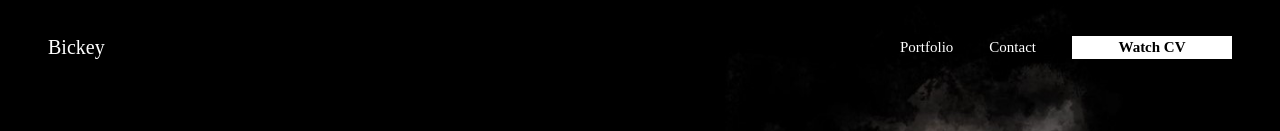
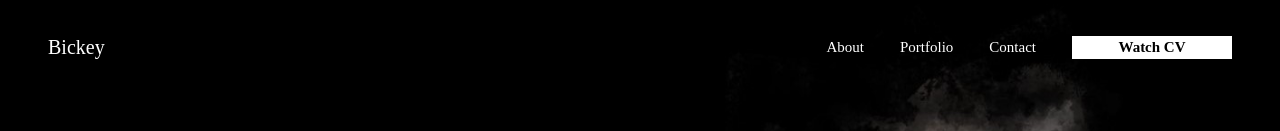
Before and after one commit to bikiyam/Bickey, a Nuxt app: page / in a window 1280 px wide. Shown: the top 131 px of the page. Built offline with nearby package versions, Linux system fonts and the light colour scheme.

Commit message:
Video alignment

```diff
--- a/components/navbar.vue
+++ b/components/navbar.vue
@@ -9,6 +9,9 @@
         </NuxtLink>
         <div class="flex gap-9 pt-1 text-[15px] font-light">
             <NuxtLink to="/portfolio">
+                <h1>About</h1>
+            </NuxtLink>
+            <NuxtLink to="/portfolio">
                 <h1>Portfolio</h1>
             </NuxtLink>
             <h1>Contact</h1>
```
